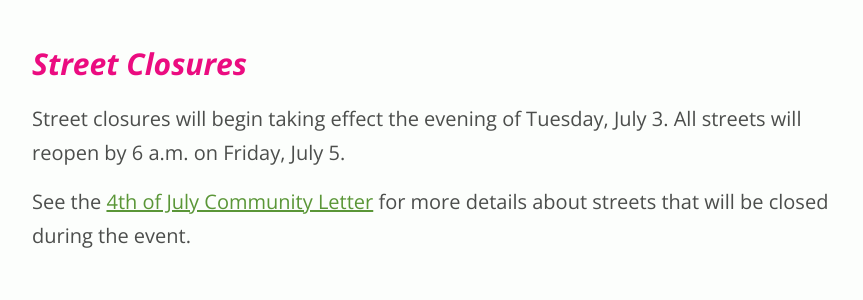
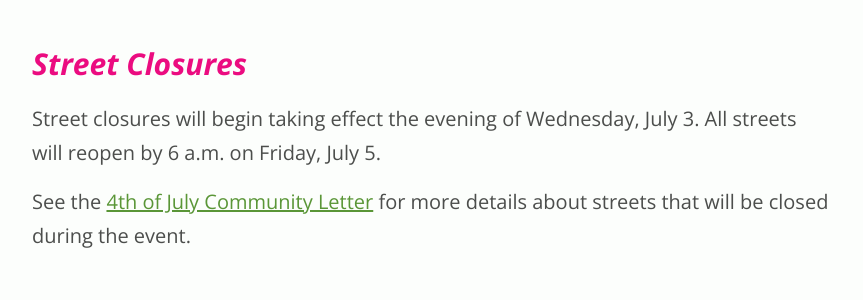
Before and after one commit to grandparkla/july4, a Jekyll site: the page built from index.markdown, in a window 1280 px wide and 900 px high, scrolled down 16469 px. Shown: the part 155-455 px from the top of the window, without its empty margins (208-1071 px from the left). Built offline with Jekyll 4.4.1, drawn with Linux system fonts in a browser that asks for light colours; some of the changed text lies outside the part shown.

Commit message:
Update index.markdown

```diff
--- a/index.markdown
+++ b/index.markdown
@@ -417,7 +417,7 @@ The event will take place at Grand Park + The Music Center:<br />
 
 ## Street Closures
 
-Street closures will begin taking effect the evening of Tuesday, July 3. All streets will reopen by 6 a.m. on Friday, July 5.
+Street closures will begin taking effect the evening of Wednesday, July 3. All streets will reopen by 6 a.m. on Friday, July 5.
 
 See the [4th of July Community Letter](/4thofjuly-2019-community-letter.pdf) for more details about streets that will be closed during the event.
 
```
Also changed, not shown: other parts of index.markdown (+1 -1 lines).
